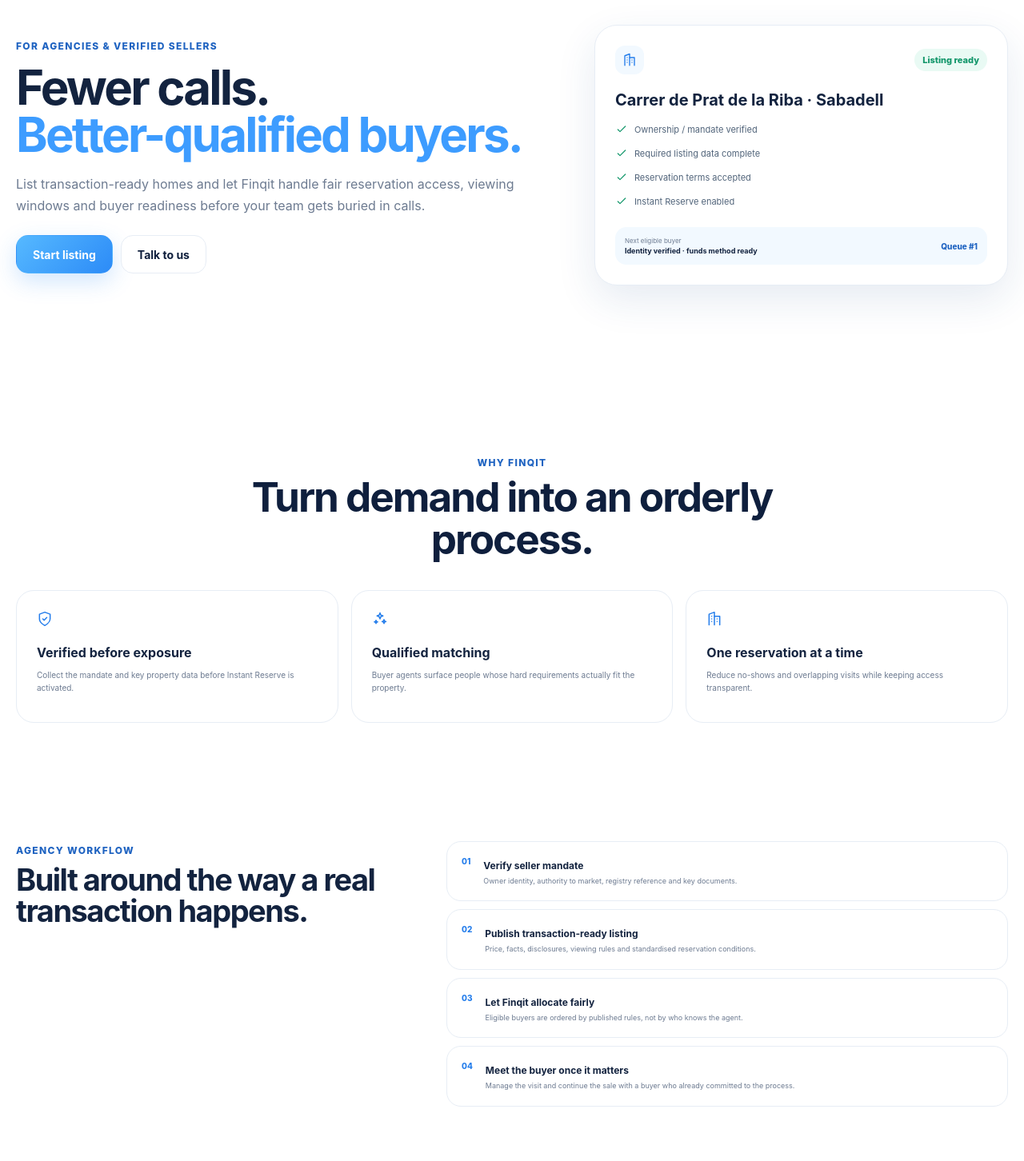
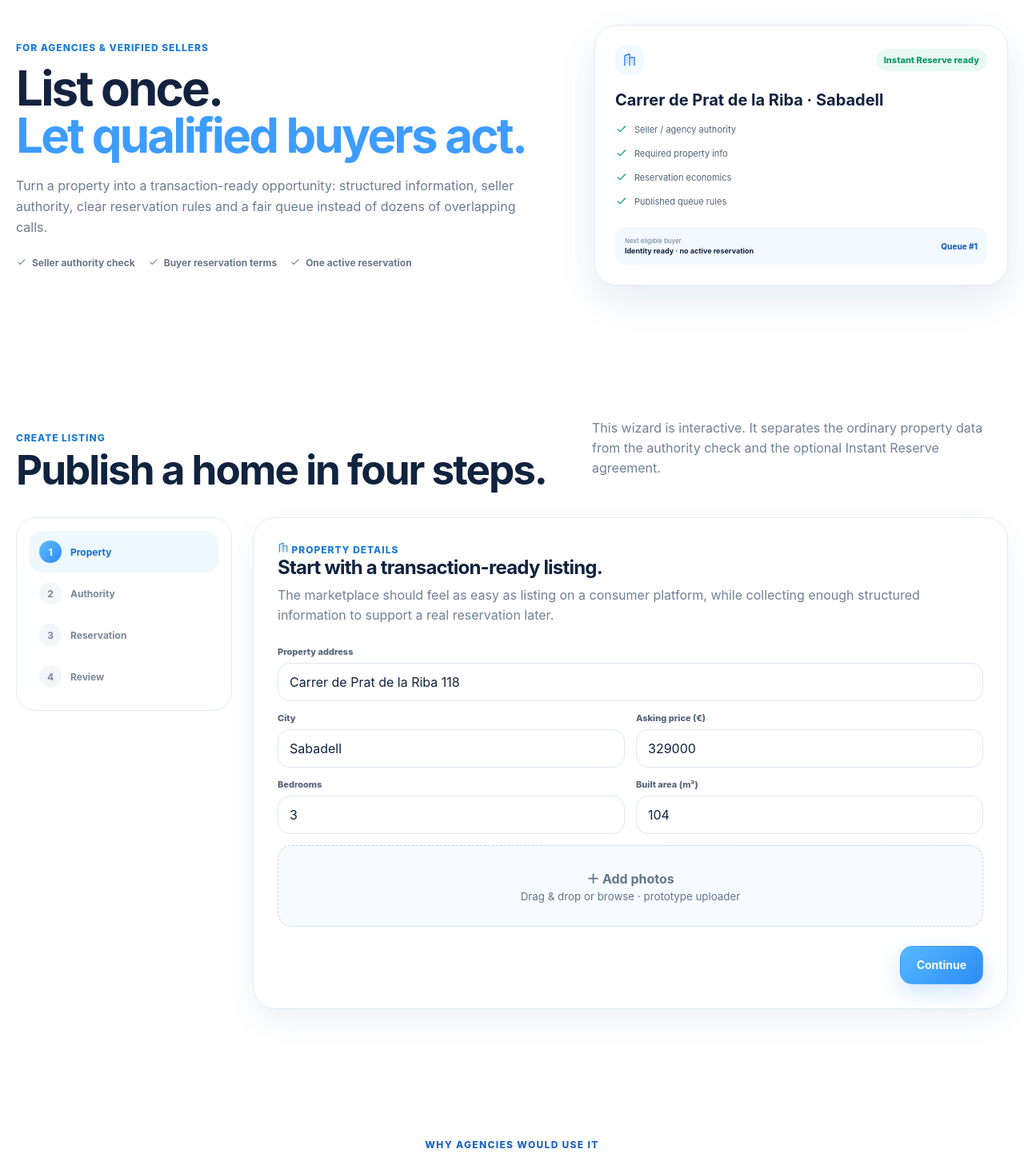
Before and after one commit to gemhunter2026/finqit, a Next.js app: page /list-property in a window 1280 px wide. Shown: the part 220-1672 px from the top of the page at 80% size. Built offline with nearby package versions, Linux system fonts and the light colour scheme.

Commit message:
Turn seller page into interactive listing flow

```diff
--- a/app/list-property/page.tsx
+++ b/app/list-property/page.tsx
@@ -1,12 +1,34 @@
 import type { Metadata } from "next";
+import { ListingWizard } from "@/components/ListingWizard";
 import { BuildingIcon, CheckIcon, ShieldIcon, SparklesIcon } from "@/components/icons";
 
-export const metadata: Metadata = { title: "For agencies & sellers" };
+export const metadata: Metadata = { title: "List a property" };
 
 export default function ListPropertyPage() {
-  return <div className="page-top page-shell seller-page">
-    <section className="seller-hero"><div><div className="eyebrow">For agencies & verified sellers</div><h1>Fewer calls.<br/><span>Better-qualified buyers.</span></h1><p>List transaction-ready homes and let Finqit handle fair reservation access, viewing windows and buyer readiness before your team gets buried in calls.</p><div className="hero-actions-row"><button className="button button-primary">Start listing</button><button className="button button-secondary">Talk to us</button></div></div><div className="seller-hero-panel"><div className="seller-panel-top"><span className="dashboard-icon blue"><BuildingIcon/></span><span className="pill pill-green">Listing ready</span></div><h3>Carrer de Prat de la Riba · Sabadell</h3><div className="seller-status-list"><span><CheckIcon/> Ownership / mandate verified</span><span><CheckIcon/> Required listing data complete</span><span><CheckIcon/> Reservation terms accepted</span><span><CheckIcon/> Instant Reserve enabled</span></div><div className="seller-reservation"><div><small>Next eligible buyer</small><strong>Identity verified · funds method ready</strong></div><span>Queue #1</span></div></div></section>
-    <section className="section seller-benefits"><div className="section-heading centered-heading"><div className="eyebrow">Why Finqit</div><h2>Turn demand into an orderly process.</h2></div><div className="benefit-grid"><article><ShieldIcon/><h3>Verified before exposure</h3><p>Collect the mandate and key property data before Instant Reserve is activated.</p></article><article><SparklesIcon/><h3>Qualified matching</h3><p>Buyer agents surface people whose hard requirements actually fit the property.</p></article><article><BuildingIcon/><h3>One reservation at a time</h3><p>Reduce no-shows and overlapping visits while keeping access transparent.</p></article></div></section>
-    <section className="agency-steps"><div><div className="eyebrow">Agency workflow</div><h2>Built around the way a real transaction happens.</h2></div><ol><li><span>01</span><div><strong>Verify seller mandate</strong><p>Owner identity, authority to market, registry reference and key documents.</p></div></li><li><span>02</span><div><strong>Publish transaction-ready listing</strong><p>Price, facts, disclosures, viewing rules and standardised reservation conditions.</p></div></li><li><span>03</span><div><strong>Let Finqit allocate fairly</strong><p>Eligible buyers are ordered by published rules, not by who knows the agent.</p></div></li><li><span>04</span><div><strong>Meet the buyer once it matters</strong><p>Manage the visit and continue the sale with a buyer who already committed to the process.</p></div></li></ol></section>
+  return <div className="page-top mkt-shell seller-page">
+    <section className="seller-hero">
+      <div>
+        <div className="mkt-section-label">For agencies & verified sellers</div>
+        <h1>List once.<br/><span>Let qualified buyers act.</span></h1>
+        <p>Turn a property into a transaction-ready opportunity: structured information, seller authority, clear reservation rules and a fair queue instead of dozens of overlapping calls.</p>
+        <div className="mkt-hero-trust"><span><CheckIcon size={14}/> Seller authority check</span><span><CheckIcon size={14}/> Buyer reservation terms</span><span><CheckIcon size={14}/> One active reservation</span></div>
+      </div>
+      <div className="seller-hero-panel">
+        <div className="seller-panel-top"><span className="dashboard-icon blue"><BuildingIcon/></span><span className="pill pill-green">Instant Reserve ready</span></div>
+        <h3>Carrer de Prat de la Riba · Sabadell</h3>
+        <div className="seller-status-list"><span><CheckIcon/> Seller / agency authority</span><span><CheckIcon/> Required property info</span><span><CheckIcon/> Reservation economics</span><span><CheckIcon/> Published queue rules</span></div>
+        <div className="seller-reservation"><div><small>Next eligible buyer</small><strong>Identity ready · no active reservation</strong></div><span>Queue #1</span></div>
+      </div>
+    </section>
+
+    <section style={{paddingTop:28}}>
+      <div className="mkt-section-head"><div><div className="mkt-section-label">Create listing</div><h2>Publish a home in four steps.</h2></div><p>This wizard is interactive. It separates the ordinary property data from the authority check and the optional Instant Reserve agreement.</p></div>
+      <ListingWizard/>
+    </section>
+
+    <section className="section seller-benefits">
+      <div className="section-heading centered-heading"><div className="eyebrow">Why agencies would use it</div><h2>Turn frantic demand into an orderly process.</h2></div>
+      <div className="benefit-grid"><article><ShieldIcon/><h3>Verified before exposure</h3><p>Collect the mandate and key property information before Instant Reserve is activated.</p></article><article><SparklesIcon/><h3>Qualified matching</h3><p>Buyer agents surface people whose hard requirements actually fit the property.</p></article><article><BuildingIcon/><h3>One reservation at a time</h3><p>Reduce no-shows and overlapping promises while keeping access transparent.</p></article></div>
+    </section>
   </div>;
 }
```
